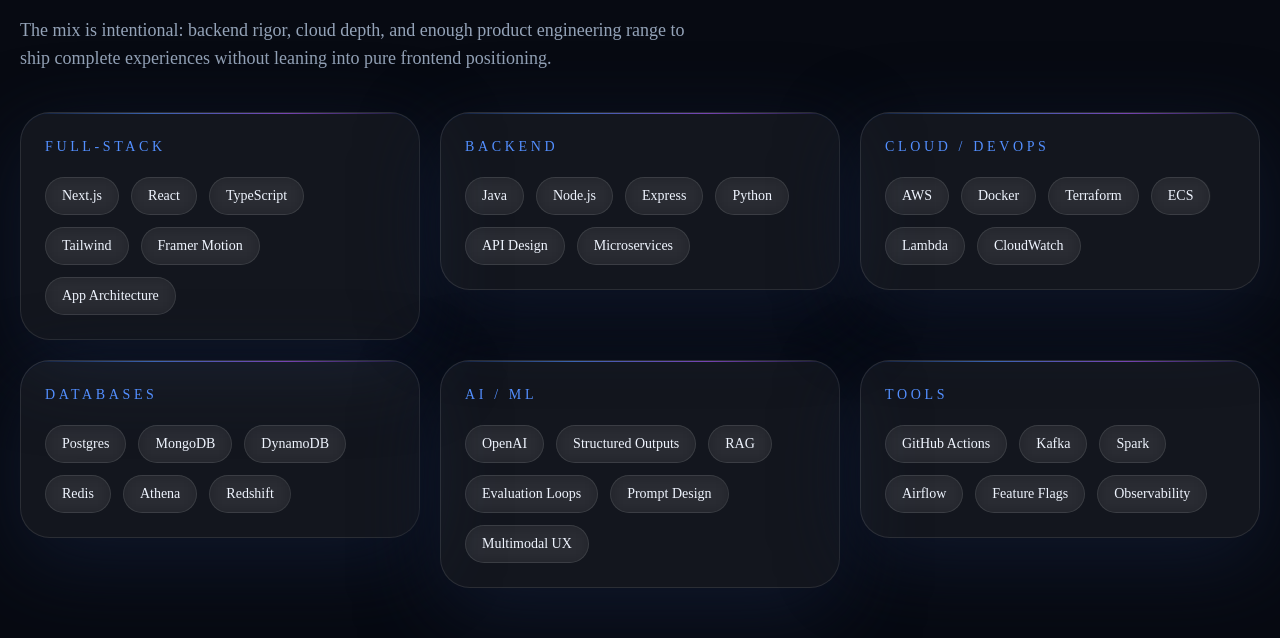
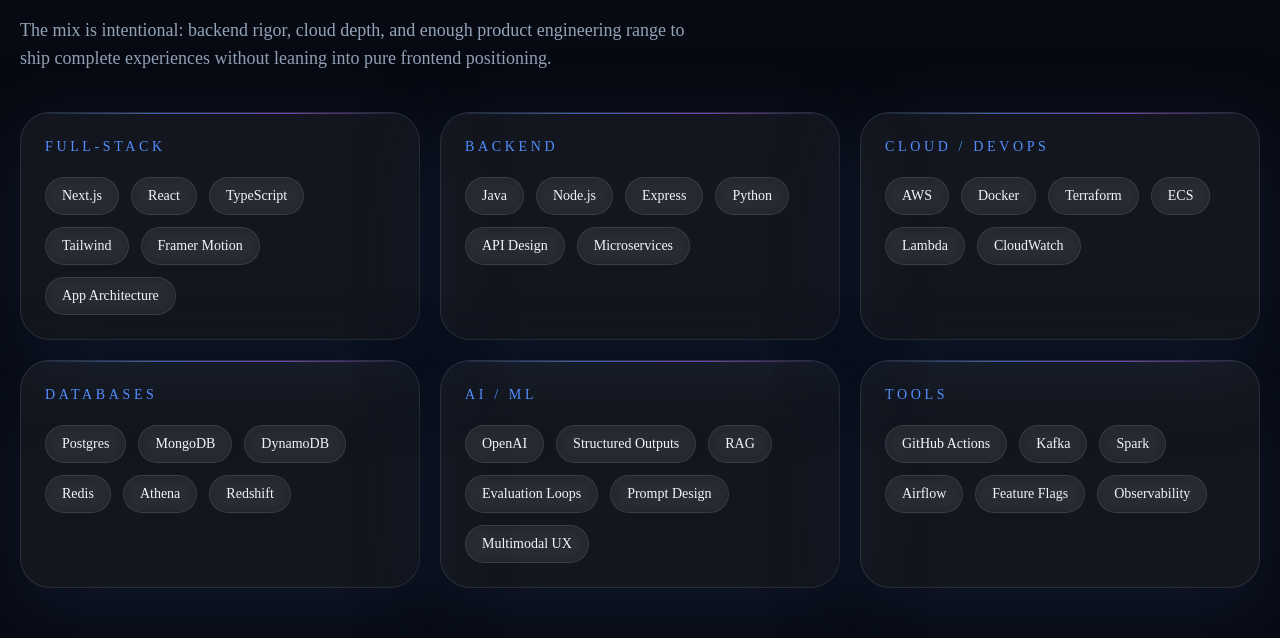
Before and after one commit to Hperam/Hperam.github.io, a Next.js app: page / in a window 1280 px wide. Shown: the part 2272-2910 px from the top of the page. Built offline with nearby package versions, Linux system fonts and the light colour scheme.

Commit message:
Make skill cards equal height with symmetrical grid layout
Add h-full to Reveal wrapper and TiltCard so all 6 skill cards
stretch to the same height within each grid row. Pills align to
top with content-start, empty space fills below uniformly.

```diff
--- a/components/sections/skills-section.tsx
+++ b/components/sections/skills-section.tsx
@@ -19,12 +19,12 @@
 
         <div className="grid gap-5 md:grid-cols-2 xl:grid-cols-3">
           {portfolio.skillGroups.map((group, index) => (
-            <Reveal key={group.title} delay={index * 0.04}>
-              <TiltCard className="skill-card">
+            <Reveal key={group.title} delay={index * 0.04} className="h-full">
+              <TiltCard className="skill-card flex h-full flex-col">
                 <p className="text-sm uppercase tracking-[0.26em] text-brand">
                   {group.title}
                 </p>
-                <div className="mt-5 flex flex-wrap gap-3">
+                <div className="mt-5 flex flex-1 flex-wrap content-start gap-3">
                   {group.items.map((item) => (
                     <span key={item} className="skill-pill">
                       {item}
```
